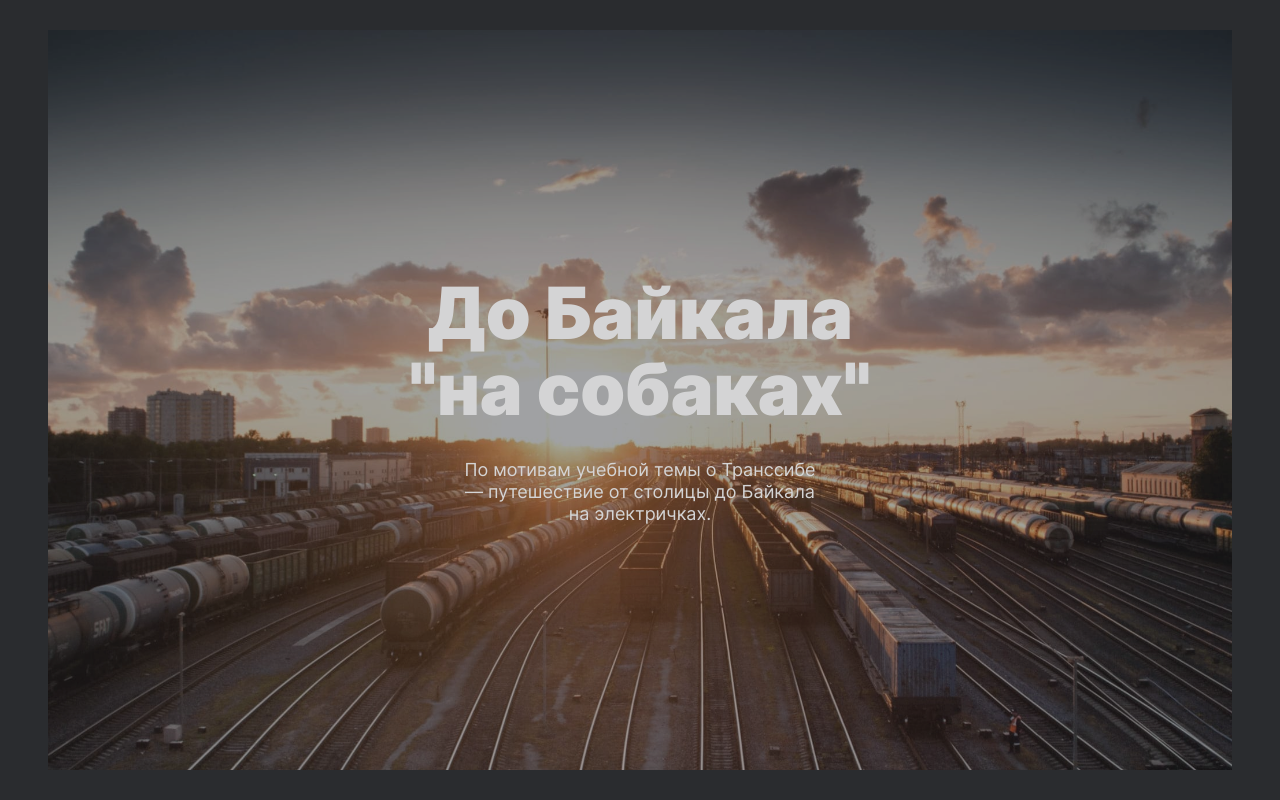
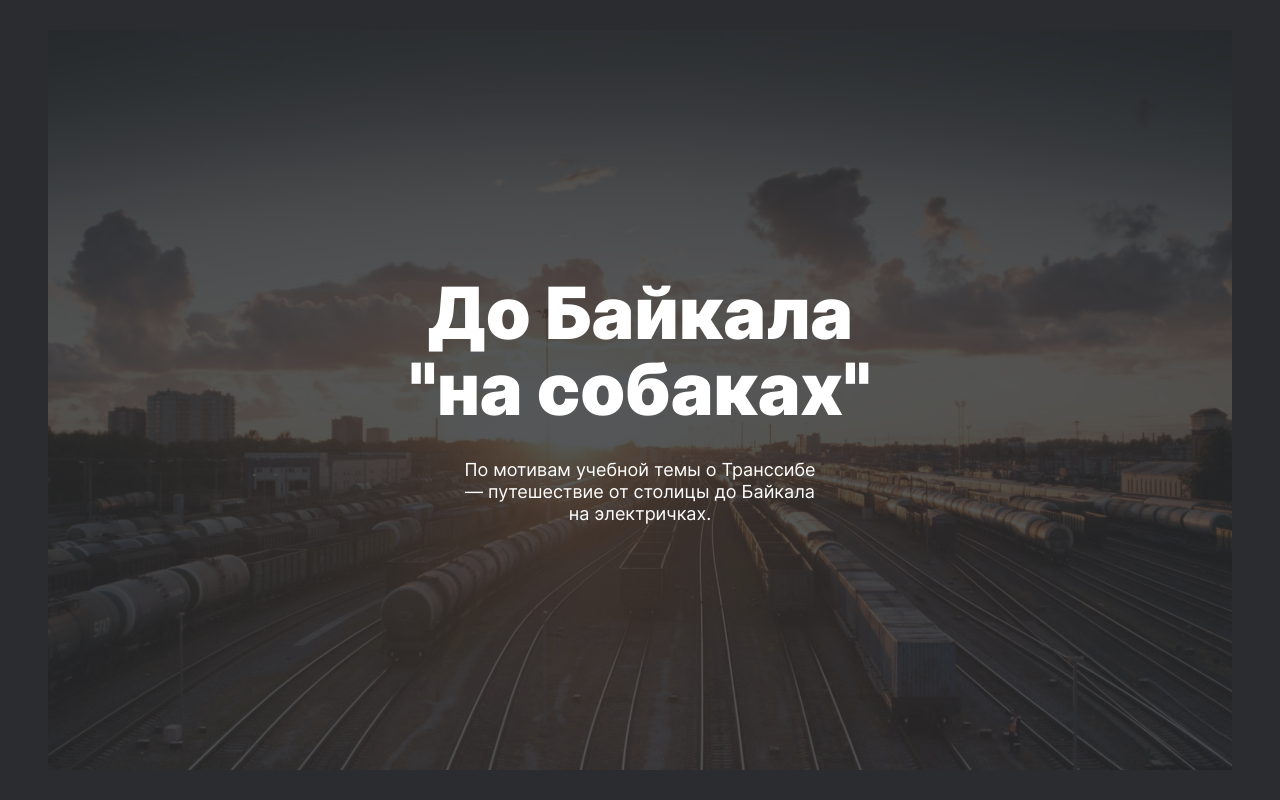
Before and after one commit to LanaSkibina/russian-travel, a plain HTML site: page index.html in a window 1280 px wide. In both pictures the pointer is over the link 640 px from the left and 6371 px from the top of the page. Shown: the part 5971-6771 px from the top of the page. Drawn offline with Linux system fonts and the light colour scheme.

Commit message:
version 2.1

```diff
--- a/blocks/cover/__link/cover__link.css
+++ b/blocks/cover/__link/cover__link.css
@@ -10,6 +10,7 @@
     background-size: cover;
     position: relative;
     text-decoration: none;
+    z-index: 1;
 }
 
 .cover__link::before {
@@ -21,10 +22,9 @@
     left: 0;
     background: #2a2c2f;
     opacity: 0.3;
-    z-index: 1;
 }
 
-.cover__link:hover {
+.cover__link:hover::before {
     opacity: 0.8;
 }
 
```
